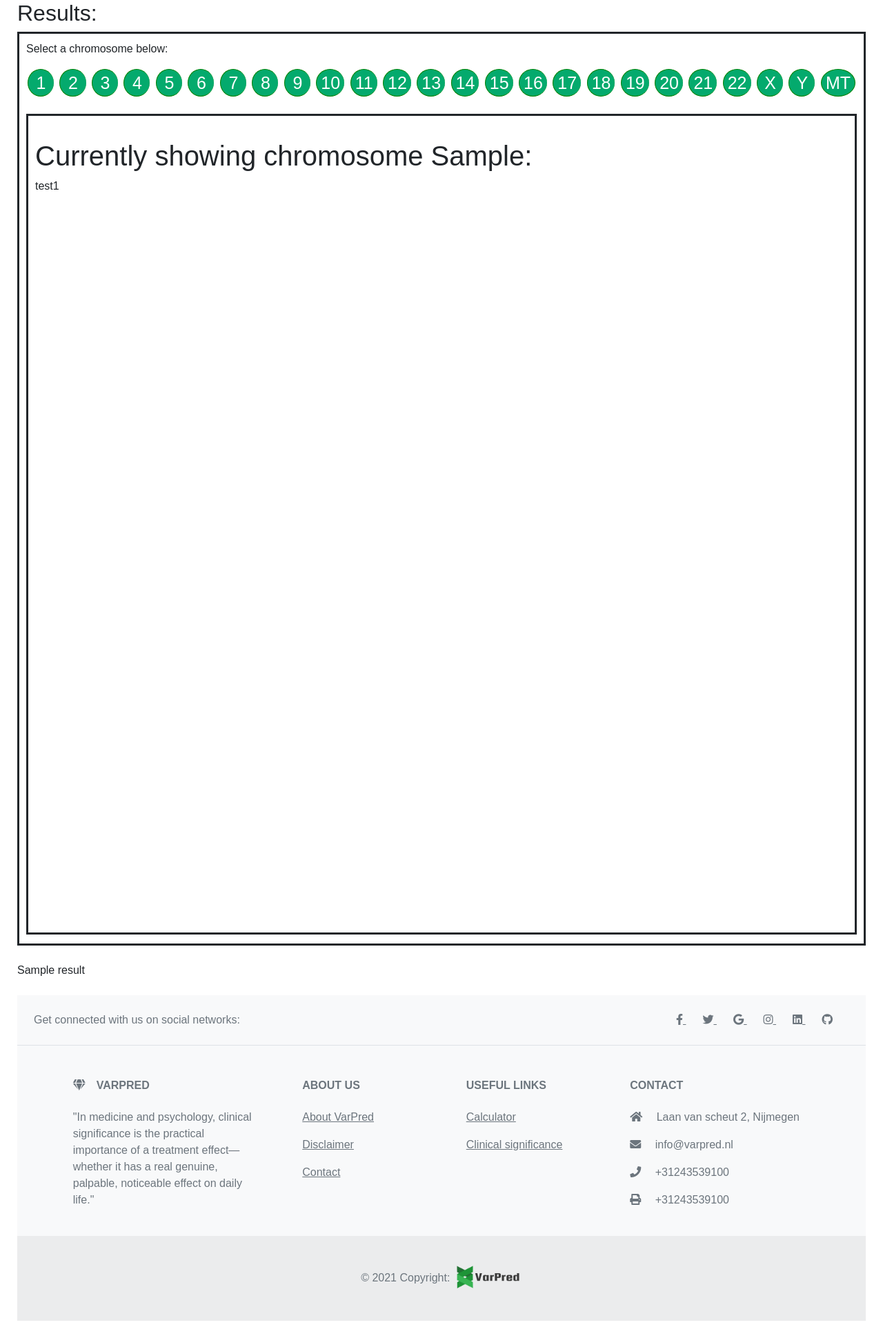
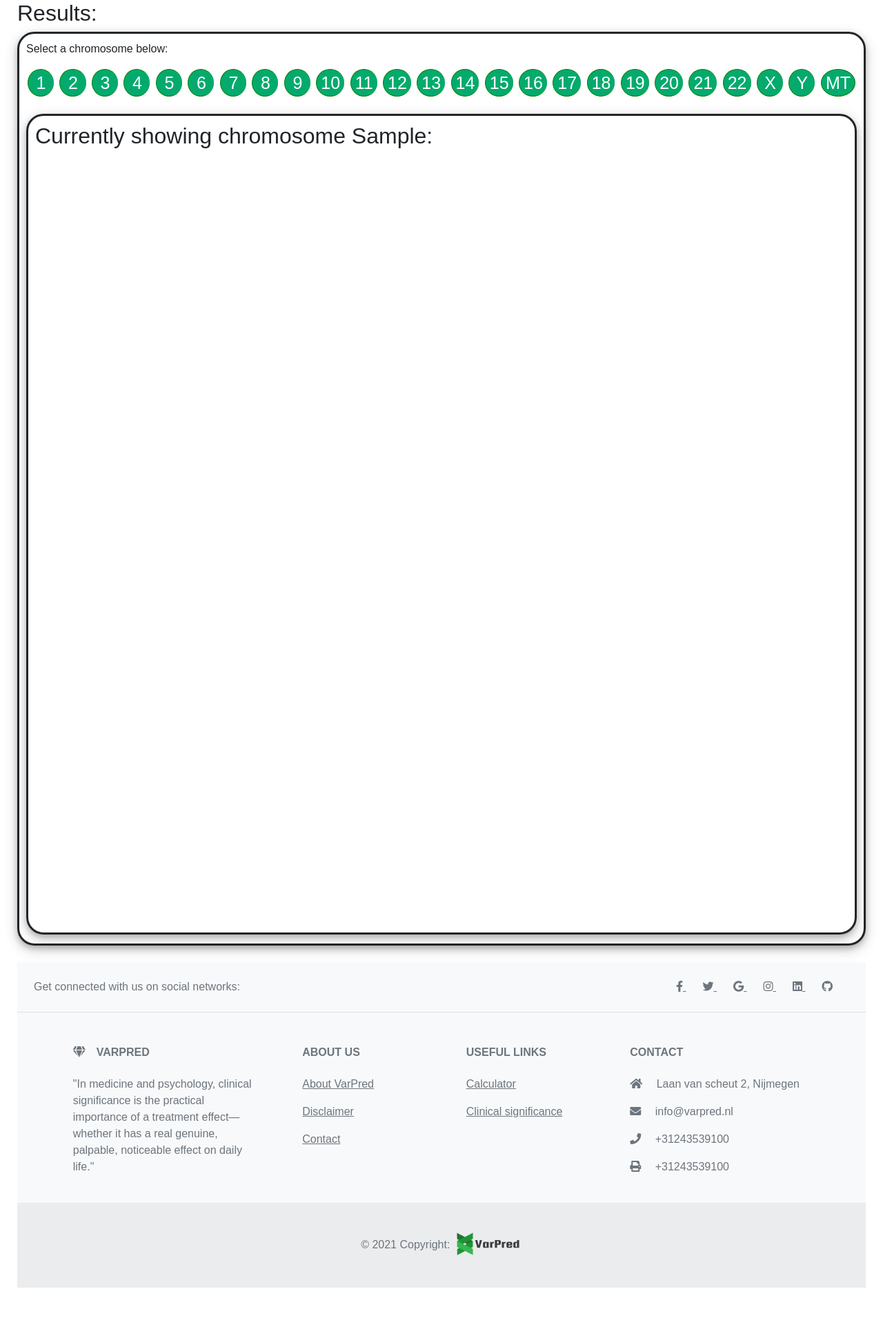
Before and after one commit to LucHengeveld/VarPred, a Flask app: template templates/results.html in a window 1280 px wide. Shown: the part 129-2069 px from the top of the page at 69% size. After the commit the page ends 1996 px from the top, so only its background shows below. Run offline with Flask 3, Linux system fonts and the light colour scheme; the template is opened without the code that fills it: most values are stand-ins (such as "Sample title", 1, 10 or a date in 2020); some libraries are stand-ins or nearby versions.

Commit message:
Laatste versie

```diff
--- a/static/style.css
+++ b/static/style.css
@@ -126,7 +126,7 @@ body {
 }
 
 .btn-group {
-        display: flex;
+    display: flex;
 }
 
 .btn-group button {
@@ -163,6 +163,8 @@ body {
     width: 100%;
     border: solid 3px;
     padding: 10px;
+    border-radius: 25px;
+    box-shadow: 0 4px 8px 0 rgba(0, 0, 0, 0.2), 0 6px 20px 0 rgba(0, 0, 0, 0.19);
 }
 
 .rectangle_visualisation {
@@ -170,4 +172,6 @@ body {
     width: 100%;
     border: solid 3px;
     padding: 10px;
+    border-radius: 25px;
+    box-shadow: 0 4px 8px 0 rgba(0, 0, 0, 0.2), 0 6px 20px 0 rgba(0, 0, 0, 0.19);
 }
--- a/templates/results.html
+++ b/templates/results.html
@@ -40,8 +40,7 @@
     </form>
     <br>
     <div class="rectangle_visualisation">
-        <br>
-        <h1 id='selected_chromosome'>Please select a chromosome above to start.</h1>
+        <h2 id='selected_chromosome'>Please select a chromosome above to start.</h2>
         <div id='chart' class='chart'></div>
         <script src="https://cdn.plot.ly/plotly-latest.min.js"></script>
         <script>
@@ -50,11 +49,10 @@
             Plotly.plot('chart', graph, {});
         </script>
 
-        <div id="results_textbox">test1</div>
+        <div id="results_textbox"></div>
 
         <script>
             var myPlot = document.getElementById('chart')
-            // document.getElementById("results_textbox").innerHTML = "{{ selected_chrom }}"
             myPlot.on('plotly_click', function(graph) {
                 var chrom = "{{ selected_chrom }}"
                 var pos = graph.points[0].x.toString()
@@ -65,7 +63,6 @@
                 var text = ""
                 results.forEach(checkResult)
                 function checkResult(result_dict) {
-                    // text += result_dict["CHROM"] + "<br>"
                     if (result_dict["CHROM"] === chrom &&
                     result_dict["POS"] === pos &&
                     result_dict["REF"] === ref &&
@@ -123,9 +120,4 @@
         </script>
     {% endif %}
 {% endfor %}
-
-{% for result in results %}
-    {{ result }}<br><br>
-{% endfor %}
-
 {% endblock %}
```
